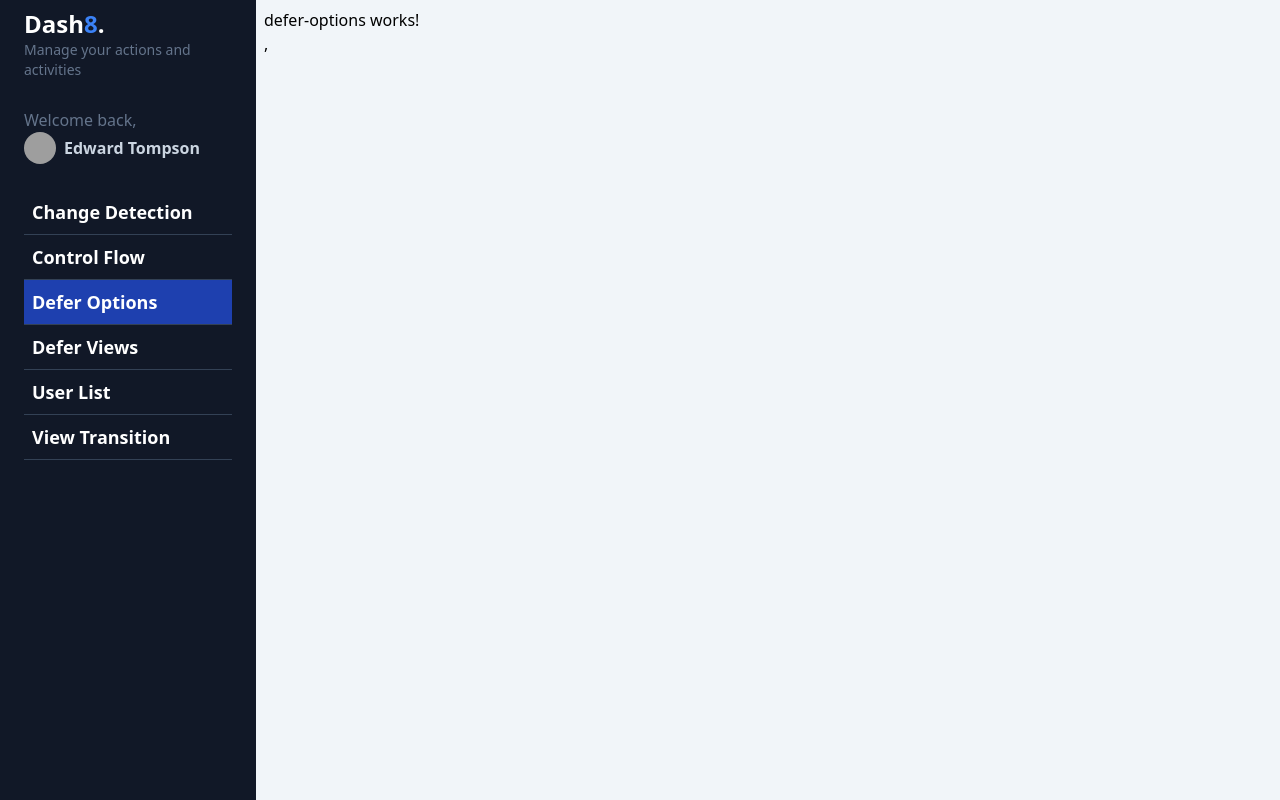
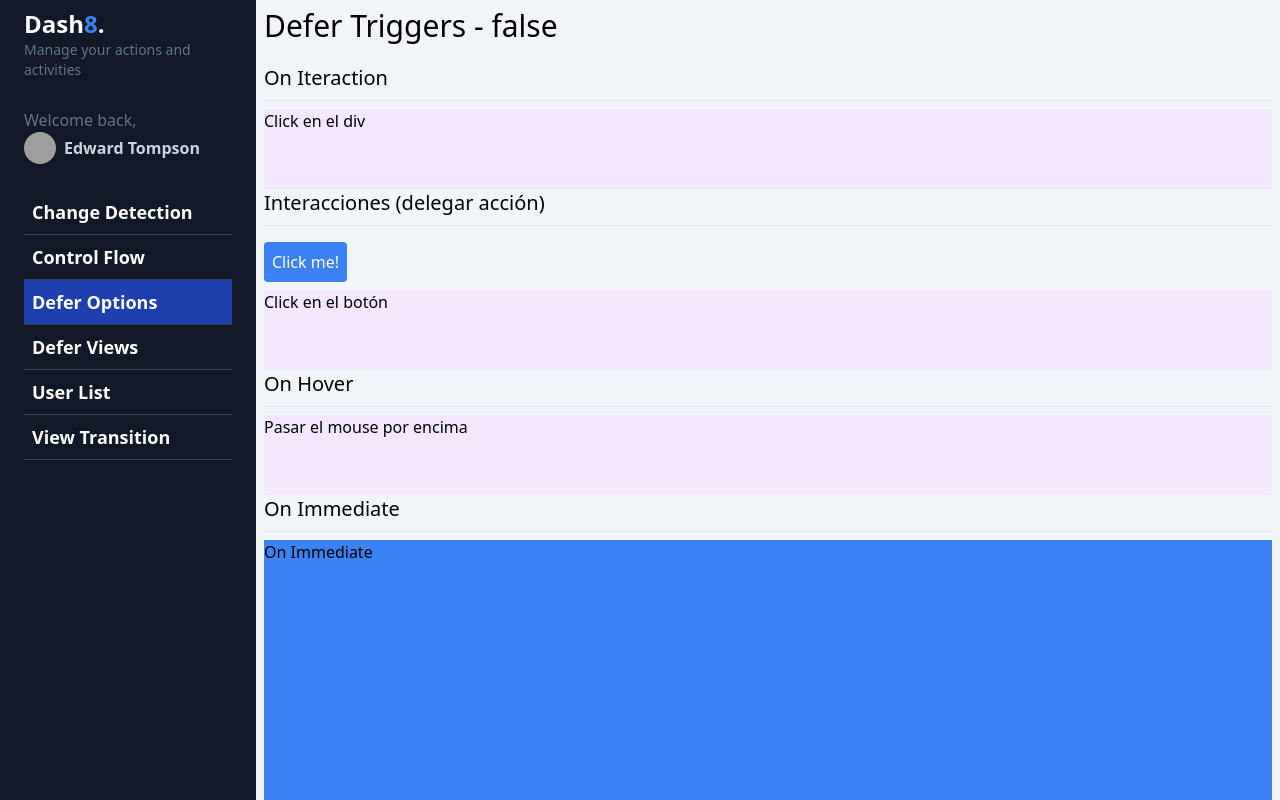
Before and after one commit to fhidalgorosabal/angular17, an Angular app: page /dashboard/defer-options in a window 1280 px wide. Built offline with nearby package versions, Linux system fonts and the light colour scheme; grey boxes are pictures that could not be loaded.

Commit message:
feature: Defer Triggers

```diff
--- a/src/app/dashboard/pages/defer-options/defer-options.component.html
+++ b/src/app/dashboard/pages/defer-options/defer-options.component.html
@@ -1 +1,81 @@
-<p>defer-options works!</p>,
+<app-title [title]="'Defer Triggers'"/>
+
+<section>
+    <h1 class="text-xl">{{ 'On Iteraction' }}</h1>
+    <hr class="my-2">
+
+    @defer (on interaction) {
+        <app-heavy-loaders-fast [cssClass]="'bg-blue-500 h-20'">
+            <span>{{ 'On Interaction' }}</span>
+        </app-heavy-loaders-fast>
+    } @placeholder {
+        <div class="w-full h-20 bg-purple-100">{{ 'Click en el div' }}</div>
+    }
+</section>
+
+<section>
+    <h1 class="text-xl">{{ 'Interacciones (delegar acción)' }}</h1>
+    <hr class="my-2">
+    <button #btnInteraction class="p-2 bg-blue-500 hover:bg-blue-700 transition-all rounded text-white my-2">
+        {{ 'Click me!' }}
+    </button>
+    @defer (on interaction(btnInteraction)) {
+        <app-heavy-loaders-fast [cssClass]="'bg-blue-500 h-20'">
+            <span>{{ 'On Interaction' }}</span>
+        </app-heavy-loaders-fast>
+    } @placeholder {
+        <div class="w-full h-20 bg-purple-100">{{ 'Click en el botón' }}</div>
+    }
+</section>
+
+<section>
+    <h1 class="text-xl">{{ 'On Hover' }}</h1>
+    <hr class="my-2">
+
+    @defer (on hover) {
+        <app-heavy-loaders-fast [cssClass]="'bg-blue-500 h-20'">
+            <span>{{ 'On Hover' }}</span>
+        </app-heavy-loaders-fast>
+    } @placeholder {
+        <div class="w-full h-20 bg-purple-100">{{ 'Pasar el mouse por encima' }}</div>
+    }
+</section>
+
+<section>
+    <h1 class="text-xl">{{ 'On Immediate' }}</h1>
+    <hr class="my-2">
+
+    @defer (on immediate) {
+        <app-heavy-loaders-fast [cssClass]="'bg-blue-500 h-20'">
+            <span>{{ 'On Immediate' }}</span>
+        </app-heavy-loaders-fast>
+    } @placeholder {
+        <div class="w-full h-20 bg-purple-100">{{ 'Cargando...' }}</div>
+    }
+</section>
+
+<section>
+    <h1 class="text-xl">{{ 'On Timer' }}</h1>
+    <hr class="my-2">
+
+    @defer (on timer(2000)) {
+        <app-heavy-loaders-fast [cssClass]="'bg-blue-500 h-20'">
+            <span>{{ 'On Timer' }}</span>
+        </app-heavy-loaders-fast>
+    } @placeholder {
+        <div class="w-full h-20 bg-purple-100">{{ '2 segundos' }}</div>
+    }
+</section>
+
+<section>
+    <h1 class="text-xl">{{ 'On Hover, On Idle' }}</h1>
+    <hr class="my-2">
+
+    @defer (on hover; prefetch on idle) {
+        <app-heavy-loaders-fast [cssClass]="'bg-blue-500 h-20'">
+            <span>{{ 'Combinations On Hover, On Idle' }}</span>
+        </app-heavy-loaders-fast>
+    } @placeholder {
+        <div class="w-full h-20 bg-purple-100">{{ 'Código cargado, pasar el mouse por encima' }}</div>
+    }
+</section>
--- a/src/app/dashboard/pages/defer-options/defer-options.component.ts
+++ b/src/app/dashboard/pages/defer-options/defer-options.component.ts
@@ -1,10 +1,14 @@
 import { CommonModule } from '@angular/common';
 import { ChangeDetectionStrategy, Component } from '@angular/core';
+import { TitleComponent } from '../../../shared/title/title.component';
+import { HeavyLoadersFastComponent } from '../../../shared/heavy-loaders/heavy-loaders-fast.component';
 
 @Component({
   standalone: true,
   imports: [
     CommonModule,
+    TitleComponent,
+    HeavyLoadersFastComponent
   ],
   templateUrl: './defer-options.component.html',
   styles: ``,
--- a/src/app/dashboard/pages/defer-views/defer-views.component.html
+++ b/src/app/dashboard/pages/defer-views/defer-views.component.html
@@ -1,3 +1,4 @@
+<app-title [title]="'Defer Views / Blocs'"/>
 <section class="grid grid-cols-1">
     @defer () {
         <app-heavy-loaders-slow [cssClass]="'bg-blue-200'"/>
@@ -7,7 +8,7 @@
         >{{ 'Cargando...' }}</p>
     }
 
-    @defer () {
+    @defer (on idle) {
         <app-heavy-loaders-slow [cssClass]="'bg-green-200'"/>
     }
     @placeholder {
@@ -15,7 +16,7 @@
         >{{ 'Cargando...' }}</p>
     }
 
-    @defer () {
+    @defer (on viewport) {
         <app-heavy-loaders-slow [cssClass]="'bg-purple-200'"/>
     }
     @placeholder {
--- a/src/app/dashboard/pages/defer-views/defer-views.component.ts
+++ b/src/app/dashboard/pages/defer-views/defer-views.component.ts
@@ -1,12 +1,14 @@
 import { CommonModule } from '@angular/common';
 import { ChangeDetectionStrategy, Component } from '@angular/core';
 import { HeavyLoadersSlowComponent } from '../../../shared/heavy-loaders/heavy-loaders-slow.component';
+import { TitleComponent } from '../../../shared/title/title.component';
 
 @Component({
   standalone: true,
   imports: [
     CommonModule,
-    HeavyLoadersSlowComponent
+    HeavyLoadersSlowComponent,
+    TitleComponent
   ],
   templateUrl: './defer-views.component.html',
   styles: ``,
--- a/src/app/shared/heavy-loaders/heavy-loaders-fast.component.ts
+++ b/src/app/shared/heavy-loaders/heavy-loaders-fast.component.ts
@@ -1,5 +1,5 @@
 import { CommonModule } from '@angular/common';
-import { ChangeDetectionStrategy, Component } from '@angular/core';
+import { ChangeDetectionStrategy, Component, Input } from '@angular/core';
 
 @Component({
   selector: 'app-heavy-loaders-fast',
@@ -7,7 +7,12 @@ import { ChangeDetectionStrategy, Component } from '@angular/core';
   imports: [
     CommonModule,
   ],
-  template: `<h1>Heavy Loaders Fast</h1>`,
+  template: `
+    <section [ngClass]="['h-[300px] w-full', cssClass]">
+      <ng-content/>
+    </section>`,
   changeDetection: ChangeDetectionStrategy.OnPush,
 })
-export class HeavyLoadersFastComponent { }
+export class HeavyLoadersFastComponent {
+  @Input({ required: true }) cssClass!: string;
+}
```
